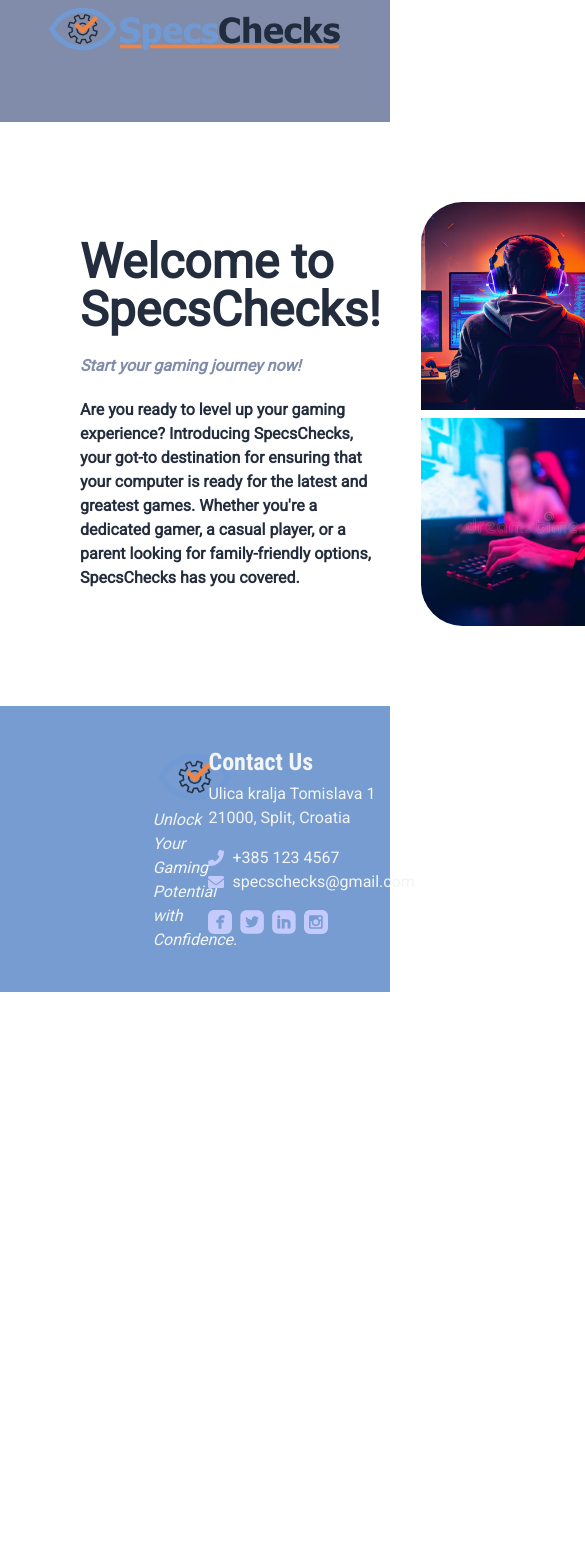
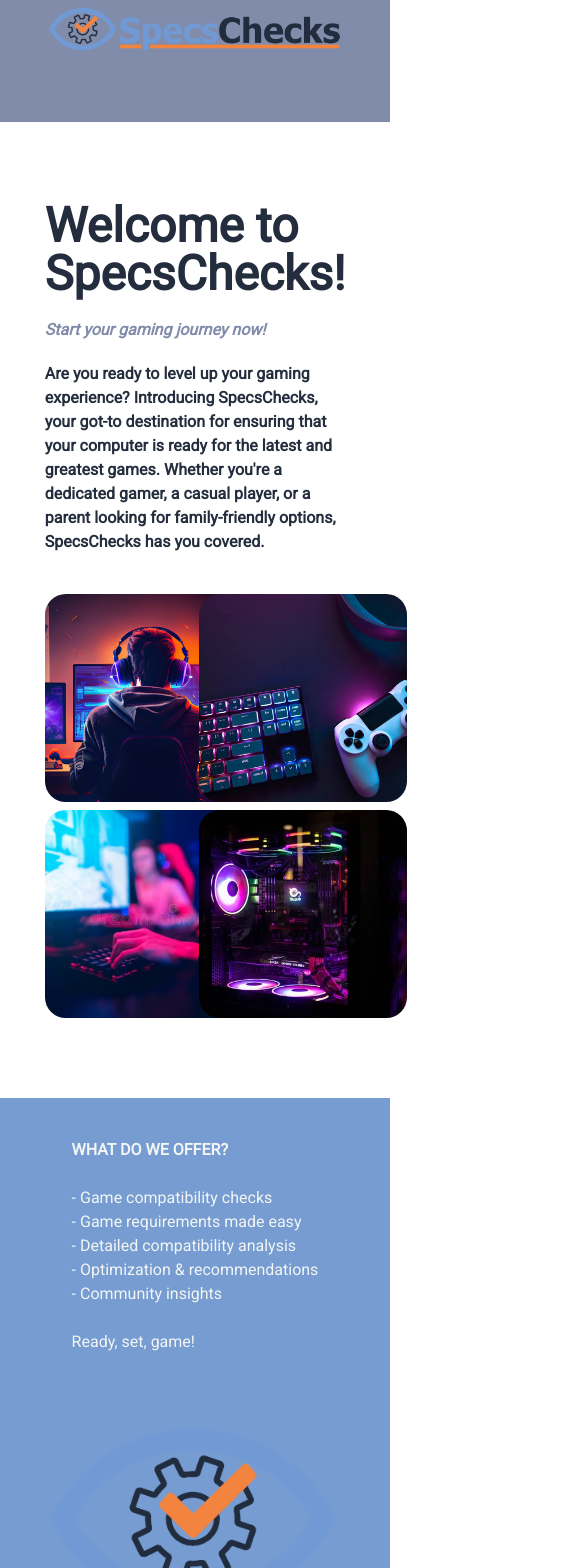
Before and after one commit to BJakelic/HCI-2023-24, a Next.js app in the folder semester-project/: page / in a window 390 px wide. Shown: the top 1568 px of the page, 585 px wide, since content can reach past the window. Before the commit the page ends 992 px from the top, so only its background shows below. Built offline with nearby package versions, Linux system fonts and the light colour scheme.

Commit message:
Responsive design implemented

```diff
--- a/semester-project/app/_components/HeroSection.tsx
+++ b/semester-project/app/_components/HeroSection.tsx
@@ -11,15 +11,15 @@ type HeroImageObject = {
 };
 
 const images: HeroImageObject[] = [
-  { image: heroImage1, borderRadius: "20% 0 0 0" },
-  { image: heroImage2, borderRadius: "0 20% 0 0" },
-  { image: heroImage3, borderRadius: "0 0 0 20%" },
-  { image: heroImage4, borderRadius: "0 0 20% 0" },
+  { image: heroImage1, borderRadius: "10% 10% 10% 10%" },
+  { image: heroImage2, borderRadius: "10% 10% 10% 10%" },
+  { image: heroImage3, borderRadius: "10% 10% 10% 10%" },
+  { image: heroImage4, borderRadius: "10% 10% 10% 10%" },
 ];
 
 const HeroSection = () => (
-  <section className="container flex justify-around items-center gap-10 .w-screen p-20">
-    <div className="flex flex-col justify-start gap-5 max-w-xl">
+  <section className="grid md:grid-cols-2 flex justify-evenly justify-items-center gap-10 .w-screen p-20">
+    <div className="flex flex-col justify-center gap-5 max-w-xl">
       <h1 className="font-roboto text-5xl font-bold text-brand-special-100 whitespace-break-spaces">
         Welcome to SpecsChecks!
       </h1>
@@ -35,8 +35,8 @@ const HeroSection = () => (
         family-friendly options, SpecsChecks has you covered.
       </p>
     </div>
-    <div className="flex-shrink-0">
-      <div className="grid grid-cols-2 grid-rows-2 gap-2 grow">
+    <div className="">
+      <div className="grid grid-cols-2 md:grid-rows-2 gap-2 shrink">
         {images.map((imageObj, index) => (
           <div key={index} className="relative h-52 w-52">
             <Image
--- a/semester-project/components/Footer.tsx
+++ b/semester-project/components/Footer.tsx
@@ -13,12 +13,11 @@ const FooterListTitle = ({ children }: TitleProps) => (
 
 const Footer = () => (
   <div className="bg-brand-blue-100 px-10 py-10">
-    <div className="container flex flex-col items-center gap-10">
-      <div className="grid grid-cols-3 gap-10 justify-around justify-items-center self-center">
+    <div className="flex flex-col items-center gap-10">
+      <div className="grid md:grid-cols-3 gap-10 justify-around justify-items-center">
         <div>
-          <div className="hidden md:block text-brand-special-200 mb-4 font-roboto">
+          <div className="flex flex-col text-brand-special-200 mb-4 font-roboto">
             <b>WHAT DO WE OFFER?</b> <br />
-            <br />
             - Game compatibility checks <br />
             - Game requirements made easy <br />
             - Detailed compatibility analysis <br />
@@ -32,7 +31,7 @@ const Footer = () => (
           <LogoIcon />
           Unlock Your Gaming Potential with Confidence.
         </div>
-        <div className="flex flex-wrap justify-center gap-11">
+        <div className="flex flex-wrap justify-items-center gap-10">
           <div>
             <FooterListTitle>Contact Us</FooterListTitle>
             <ul className="font-roboto text-brand-special-200 mb-4">
--- a/semester-project/components/Navbar.tsx
+++ b/semester-project/components/Navbar.tsx
@@ -28,7 +28,7 @@ const NavBar = () => {
   const [open, setOpen] = useState(false);
 
   return (
-    <div className="container grid grid-rows-2 flex justify-items-center justify-evenly bg-brand-blue-300">
+    <div className="grid grid-rows-2 flex justify-items-center justify-evenly bg-brand-blue-300">
       <Logo />
       <MainNav pages={pages} />
       <MobileNav open={open} clickHandler={setOpen} pages={pages} />
```
